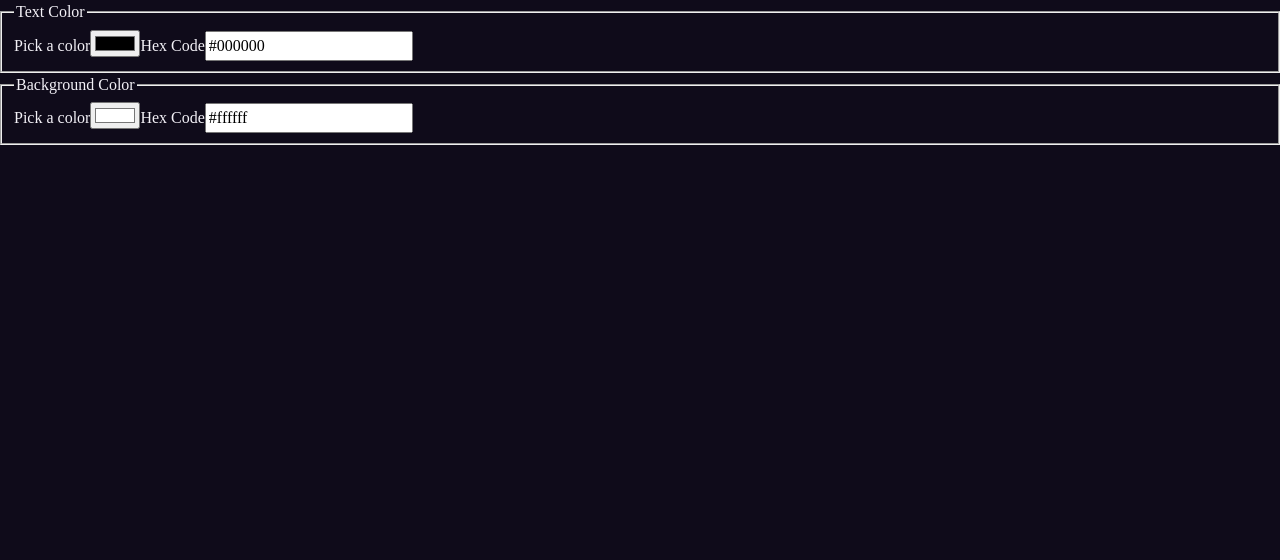
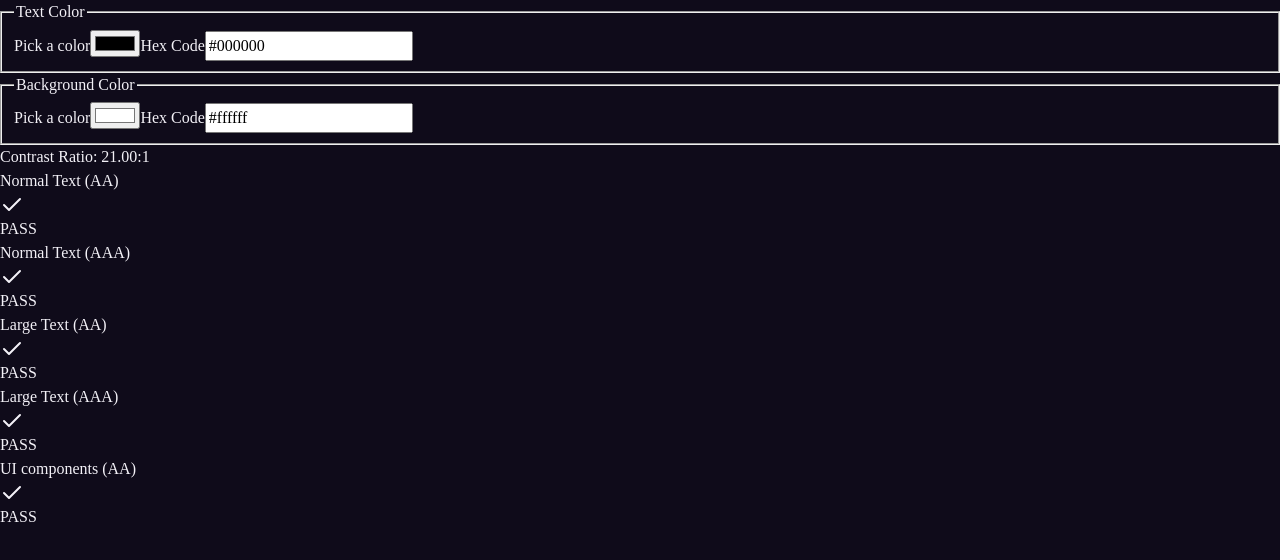
Before and after one commit to vbenedeto/a11y-contrast-checker, a Next.js app: page / in a window 1280 px wide. Shown: the top 560 px of the page. Built offline with nearby package versions, Linux system fonts and the light colour scheme.

Commit message:
feat: implement Result components with live WCAG contrast results

```diff
--- a/package.json
+++ b/package.json
@@ -12,6 +12,7 @@
     "@emotion/cache": "^11.14.0",
     "@emotion/react": "^11.14.0",
     "@emotion/styled": "^11.14.1",
+    "lucide-react": "^1.27.0",
     "next": "16.2.12",
     "react": "19.2.4",
     "react-dom": "19.2.4"
--- a/src/app/page.tsx
+++ b/src/app/page.tsx
@@ -3,6 +3,7 @@
 import { useState } from "react";
 import { ColorInput } from "@/components/ColorInput";
 import { ContrastResult, evaluateContrast, getContrastRatio, hexToRgb } from "@/lib/contrast";
+import { ResultsPanel } from "@/components/ResultsPanel";
 
 export default function Home() {
   const [foregroundHex, setForegroundHex] = useState('#000000');
@@ -30,6 +31,8 @@ export default function Home() {
         hexValue={backgroundHex}
         onChange={setBackgroundHex}
       />
+
+      <ResultsPanel result={result} />
     </main>
   );
 }
--- /dev/null
+++ b/src/components/ResultBadge.tsx
@@ -0,0 +1,15 @@
+import { Check, X } from "lucide-react";
+
+type ResultBadgeProps = { label: string; passed: boolean };
+
+export function ResultBadge({ label, passed }: ResultBadgeProps) {
+  return (
+    <div>
+      <span>{label}</span>
+      <span>
+        {passed ? <Check aria-hidden="true" /> : <X aria-hidden="true" />}
+        {passed ? 'PASS' : 'FAIL'}
+      </span>
+    </div>
+  );
+}
--- /dev/null
+++ b/src/components/ResultsPanel.tsx
@@ -0,0 +1,17 @@
+import { ContrastResult } from "@/lib/contrast";
+import { ResultBadge } from "./ResultBadge";
+
+export function ResultsPanel({ result }: { result : ContrastResult | null}) {
+  if (!result) return <p>Enter valid colors to see results</p>
+
+  return (
+    <div aria-live="polite">
+      <p>Contrast Ratio: {result.ratio.toFixed(2)}:1</p>
+      <ResultBadge label="Normal Text (AA)" passed={result.normalTextAA} />
+      <ResultBadge label="Normal Text (AAA)" passed={result.normalTextAAA} />
+      <ResultBadge label="Large Text (AA)" passed={result.largeTextAA} />
+      <ResultBadge label="Large Text (AAA)" passed={result.largeTextAAA} />
+      <ResultBadge label="UI components (AA)" passed={result.uiComponentAA} />
+    </div>
+  )
+}
```
Also changed, not shown: 1 other file (tests, documents, lock files or other folders).
